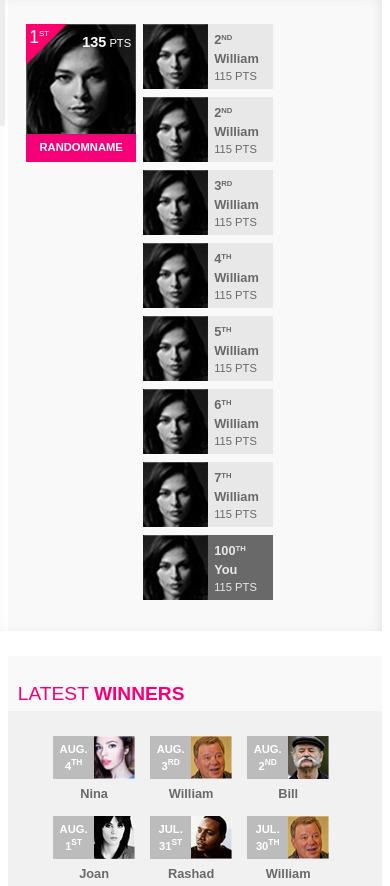
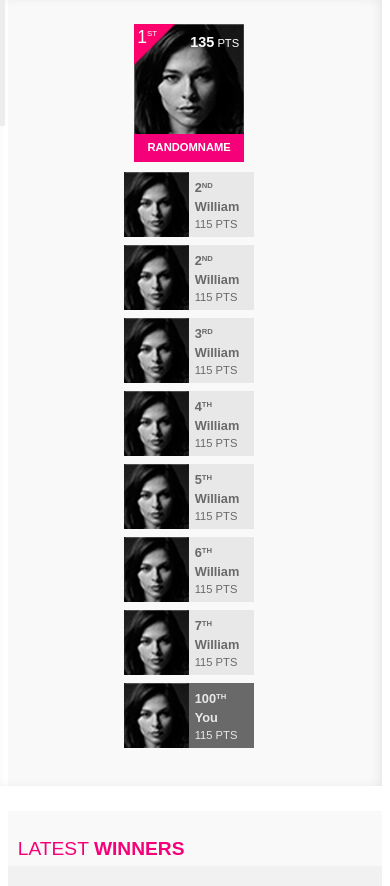
Before and after one commit to wedemand/work-with-us, a plain HTML site: page frontend-developer/site/index.html in a window 390 px wide. Shown: the part 718-1604 px from the top of the page. Drawn offline with Linux system fonts and the light colour scheme.

Commit message:
Small fixes for mobile devices
Position adjustments;

```diff
--- a/frontend-developer/site/css/style.css
+++ b/frontend-developer/site/css/style.css
@@ -544,7 +544,7 @@ body{
     }
         .header--icon--mobile-nav.active {
             background: url('../img/sprite_wedemand.png') no-repeat -162px -56px;
-            left: 35%;
+            left: 140px;
             -webkit-transition: left 0.5s;
             transition: left 1.6s;
         }
@@ -591,7 +591,7 @@ body{
       width: 92%;
     }
     .other-positions {
-        width: 59%;
+        width: 77%;
     }
     .promo--lastwinners--container h2 strong {
         display: inline;
@@ -633,6 +633,18 @@ body{
       display: none;
     }
 
+    .promo--ranking {
+        float: none;
+        width: 110px;
+        margin: 0 auto;
+    }
+    .other-positions {
+        width: 135px;
+        margin: 30px auto 0;
+    }
+    .promo--lastwinners-list ul {
+      text-align: center;
+    }
 }
 
 
```
